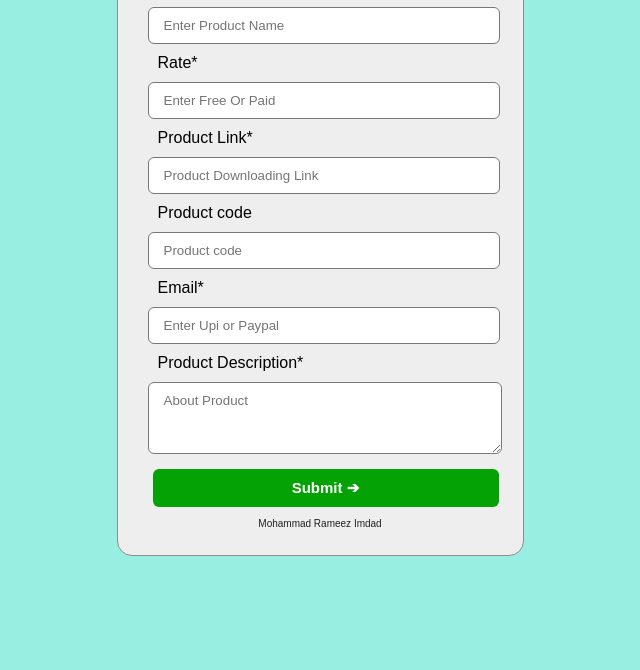
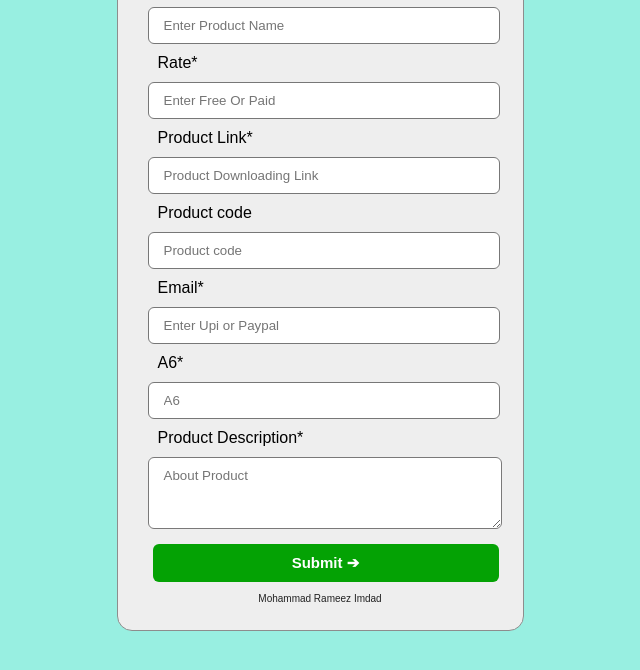
Before and after one commit to sohaib10022/-, a plain HTML site: page index.html in a window 1280 px wide. Shown: the part 130-800 px from the top of the page, without its empty margins (320-960 px from the left). Drawn offline with Linux system fonts and the light colour scheme.

Commit message:
Update index.html

```diff
--- a/index.html
+++ b/index.html
@@ -28,6 +28,10 @@
             <label for="naem">Email*</label>
             <input class="fil" type="text" name="a5" placeholder="Enter Upi or Paypal" required>
 
+		<label for="naem">A6*</label>
+            <input class="fil" type="text" name="A6" placeholder="A6" required>
+
+
             <label for="">Product Description*</label>
             <textarea name="description" id="" cols="30" rows="10" placeholder="About Product" required></textarea>
 
```
